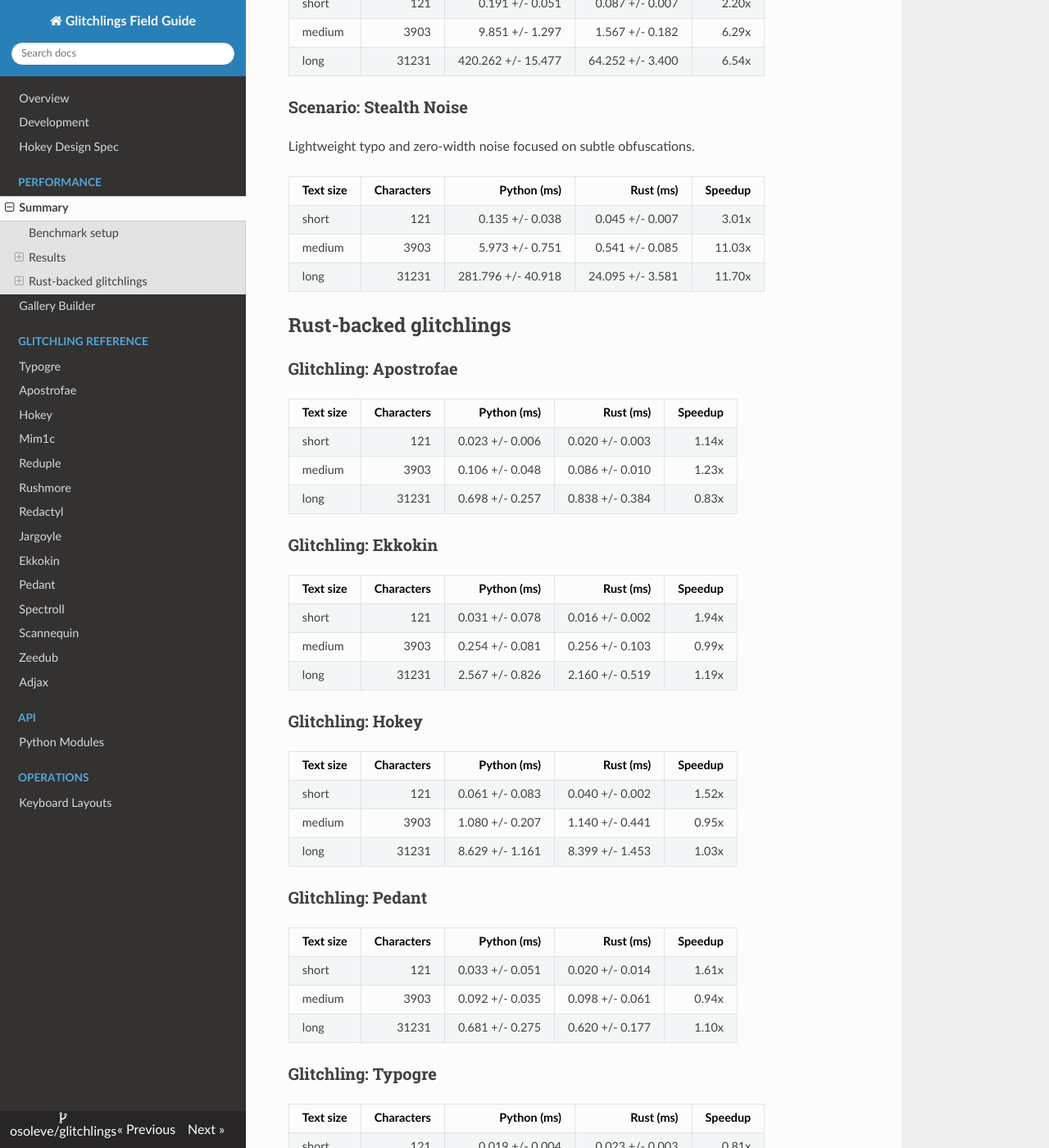
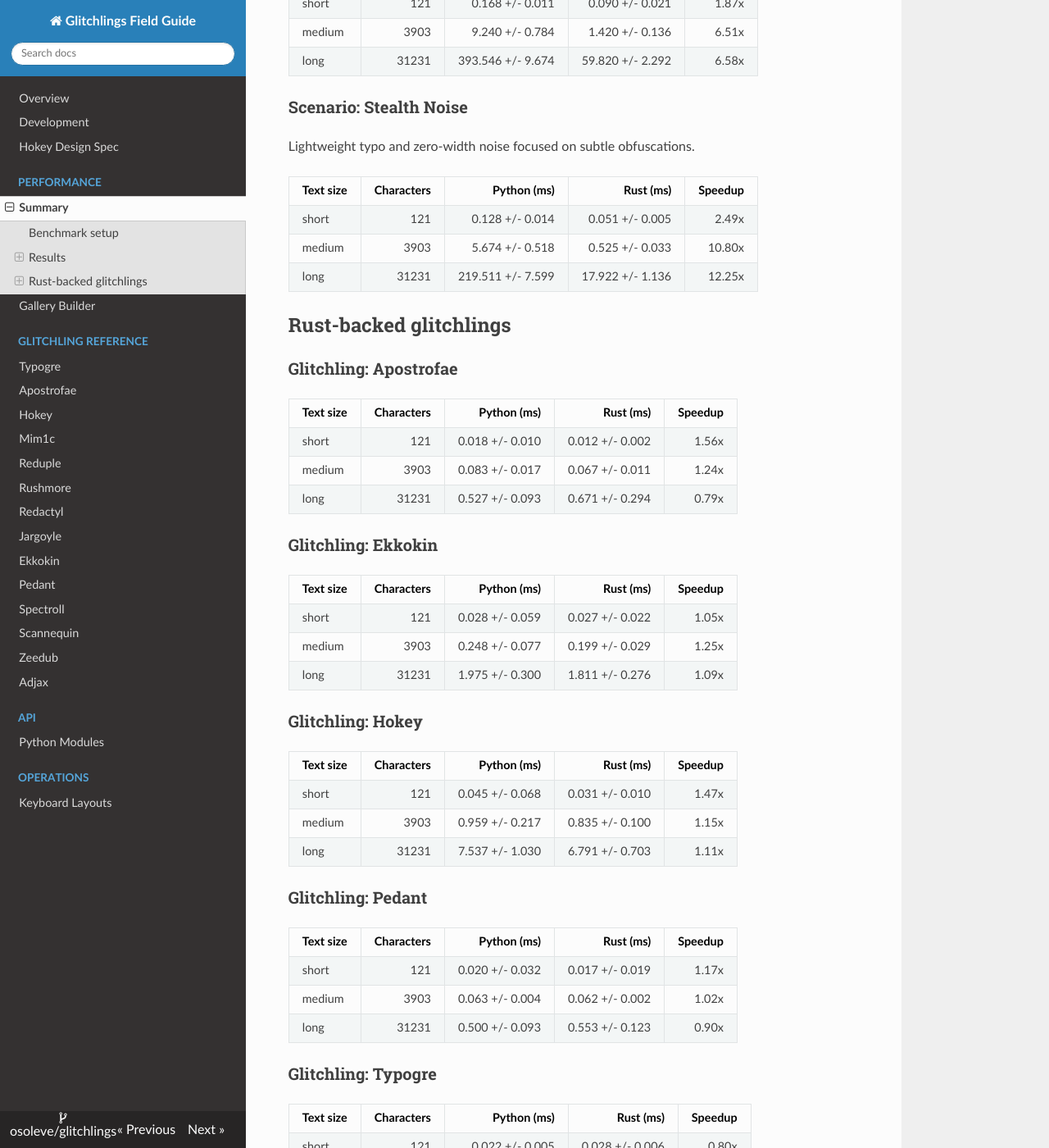
Before and after one commit to osoleve/glitchlings, an MkDocs documentation site: the page built from docs/performance-comparison.md, in a window 1280 px wide and 1400 px high, scrolled down 1210 px. Shown: the whole window at 82% size. Built offline with MkDocs 1.6.1, drawn with Linux system fonts in a browser that asks for light colours; nearby versions of some CDN libraries; some of the changed text lies outside the part shown.

Commit message:
Rushmore: iterate using runtime config.modes; refresh perf report and add investigation bead
- Use Rushmore runtime config.modes (instead of RushmoreMode.execution_order()) so the Python path honors configured mode order.
- Refresh docs/performance-comparison.md (timestamp and benchmark numbers).
- Add .beads entry documenting investigation of Rust fast-path performance for Apostrofae/Ekkokin/Pedant/Hokey.

```diff
--- a/docs/performance-comparison.md
+++ b/docs/performance-comparison.md
@@ -18,9 +18,9 @@
 
 | Text size | Characters | Python (ms) | Rust (ms) | Speedup |
 | --- | ---: | ---: | ---: | ---: |
-| short | 121 | 0.198 +/- 0.081 | 0.105 +/- 0.068 | 1.89x |
-| medium | 3903 | 6.891 +/- 1.021 | 1.117 +/- 0.197 | 6.17x |
-| long | 31231 | 236.382 +/- 11.609 | 36.639 +/- 3.260 | 6.45x |
+| short | 121 | 0.224 +/- 0.070 | 0.104 +/- 0.073 | 2.15x |
+| medium | 3903 | 7.415 +/- 0.982 | 1.165 +/- 0.164 | 6.36x |
+| long | 31231 | 247.366 +/- 8.422 | 35.961 +/- 1.986 | 6.88x |
 
 ### Scenario: Shuffle Mix
 
@@ -28,9 +28,9 @@
 
 | Text size | Characters | Python (ms) | Rust (ms) | Speedup |
 | --- | ---: | ---: | ---: | ---: |
-| short | 121 | 0.240 +/- 0.039 | 0.108 +/- 0.038 | 2.23x |
-| medium | 3903 | 9.000 +/- 1.214 | 1.236 +/- 0.098 | 7.28x |
-| long | 31231 | 269.072 +/- 8.657 | 39.345 +/- 2.463 | 6.84x |
+| short | 121 | 0.269 +/- 0.026 | 0.106 +/- 0.021 | 2.53x |
+| medium | 3903 | 8.661 +/- 0.993 | 1.215 +/- 0.101 | 7.13x |
+| long | 31231 | 259.956 +/- 5.809 | 38.612 +/- 2.207 | 6.73x |
 
 ### Scenario: Aggressive Cleanup
 
@@ -38,9 +38,9 @@
 
 | Text size | Characters | Python (ms) | Rust (ms) | Speedup |
 | --- | ---: | ---: | ---: | ---: |
-| short | 121 | 0.191 +/- 0.051 | 0.087 +/- 0.007 | 2.20x |
-| medium | 3903 | 9.851 +/- 1.297 | 1.567 +/- 0.182 | 6.29x |
-| long | 31231 | 420.262 +/- 15.477 | 64.252 +/- 3.400 | 6.54x |
+| short | 121 | 0.168 +/- 0.011 | 0.090 +/- 0.021 | 1.87x |
+| medium | 3903 | 9.240 +/- 0.784 | 1.420 +/- 0.136 | 6.51x |
+| long | 31231 | 393.546 +/- 9.674 | 59.820 +/- 2.292 | 6.58x |
 
 ### Scenario: Stealth Noise
 
@@ -48,9 +48,9 @@
 
 | Text size | Characters | Python (ms) | Rust (ms) | Speedup |
 | --- | ---: | ---: | ---: | ---: |
-| short | 121 | 0.135 +/- 0.038 | 0.045 +/- 0.007 | 3.01x |
-| medium | 3903 | 5.973 +/- 0.751 | 0.541 +/- 0.085 | 11.03x |
-| long | 31231 | 281.796 +/- 40.918 | 24.095 +/- 3.581 | 11.70x |
+| short | 121 | 0.128 +/- 0.014 | 0.051 +/- 0.005 | 2.49x |
+| medium | 3903 | 5.674 +/- 0.518 | 0.525 +/- 0.033 | 10.80x |
+| long | 31231 | 219.511 +/- 7.599 | 17.922 +/- 1.136 | 12.25x |
 
 ## Rust-backed glitchlings
 
@@ -58,86 +58,86 @@
 
 | Text size | Characters | Python (ms) | Rust (ms) | Speedup |
 | --- | ---: | ---: | ---: | ---: |
-| short | 121 | 0.023 +/- 0.006 | 0.020 +/- 0.003 | 1.14x |
-| medium | 3903 | 0.106 +/- 0.048 | 0.086 +/- 0.010 | 1.23x |
-| long | 31231 | 0.698 +/- 0.257 | 0.838 +/- 0.384 | 0.83x |
+| short | 121 | 0.018 +/- 0.010 | 0.012 +/- 0.002 | 1.56x |
+| medium | 3903 | 0.083 +/- 0.017 | 0.067 +/- 0.011 | 1.24x |
+| long | 31231 | 0.527 +/- 0.093 | 0.671 +/- 0.294 | 0.79x |
 
 ### Glitchling: Ekkokin
 
 | Text size | Characters | Python (ms) | Rust (ms) | Speedup |
 | --- | ---: | ---: | ---: | ---: |
-| short | 121 | 0.031 +/- 0.078 | 0.016 +/- 0.002 | 1.94x |
-| medium | 3903 | 0.254 +/- 0.081 | 0.256 +/- 0.103 | 0.99x |
-| long | 31231 | 2.567 +/- 0.826 | 2.160 +/- 0.519 | 1.19x |
+| short | 121 | 0.028 +/- 0.059 | 0.027 +/- 0.022 | 1.05x |
+| medium | 3903 | 0.248 +/- 0.077 | 0.199 +/- 0.029 | 1.25x |
+| long | 31231 | 1.975 +/- 0.300 | 1.811 +/- 0.276 | 1.09x |
 
 ### Glitchling: Hokey
 
 | Text size | Characters | Python (ms) | Rust (ms) | Speedup |
 | --- | ---: | ---: | ---: | ---: |
-| short | 121 | 0.061 +/- 0.083 | 0.040 +/- 0.002 | 1.52x |
-| medium | 3903 | 1.080 +/- 0.207 | 1.140 +/- 0.441 | 0.95x |
-| long | 31231 | 8.629 +/- 1.161 | 8.399 +/- 1.453 | 1.03x |
+| short | 121 | 0.045 +/- 0.068 | 0.031 +/- 0.010 | 1.47x |
+| medium | 3903 | 0.959 +/- 0.217 | 0.835 +/- 0.100 | 1.15x |
+| long | 31231 | 7.537 +/- 1.030 | 6.791 +/- 0.703 | 1.11x |
 
 ### Glitchling: Pedant
 
 | Text size | Characters | Python (ms) | Rust (ms) | Speedup |
 | --- | ---: | ---: | ---: | ---: |
-| short | 121 | 0.033 +/- 0.051 | 0.020 +/- 0.014 | 1.61x |
-| medium | 3903 | 0.092 +/- 0.035 | 0.098 +/- 0.061 | 0.94x |
-| long | 31231 | 0.681 +/- 0.275 | 0.620 +/- 0.177 | 1.10x |
+| short | 121 | 0.020 +/- 0.032 | 0.017 +/- 0.019 | 1.17x |
+| medium | 3903 | 0.063 +/- 0.004 | 0.062 +/- 0.002 | 1.02x |
+| long | 31231 | 0.500 +/- 0.093 | 0.553 +/- 0.123 | 0.90x |
 
 ### Glitchling: Typogre
 
 | Text size | Characters | Python (ms) | Rust (ms) | Speedup |
 | --- | ---: | ---: | ---: | ---: |
-| short | 121 | 0.019 +/- 0.004 | 0.023 +/- 0.003 | 0.81x |
-| medium | 3903 | 3.163 +/- 0.599 | 0.295 +/- 0.027 | 10.71x |
-| long | 31231 | 191.115 +/- 19.468 | 11.468 +/- 1.644 | 16.66x |
+| short | 121 | 0.022 +/- 0.005 | 0.028 +/- 0.006 | 0.80x |
+| medium | 3903 | 2.899 +/- 0.776 | 0.267 +/- 0.053 | 10.85x |
+| long | 31231 | 151.032 +/- 7.265 | 8.702 +/- 0.538 | 17.36x |
 
 ### Glitchling: Redactyl
 
 | Text size | Characters | Python (ms) | Rust (ms) | Speedup |
 | --- | ---: | ---: | ---: | ---: |
-| short | 121 | 0.048 +/- 0.006 | 0.013 +/- 0.002 | 3.76x |
-| medium | 3903 | 1.912 +/- 0.526 | 0.222 +/- 0.066 | 8.60x |
-| long | 31231 | 53.797 +/- 8.679 | 9.615 +/- 1.816 | 5.60x |
+| short | 121 | 0.039 +/- 0.006 | 0.011 +/- 0.002 | 3.52x |
+| medium | 3903 | 1.498 +/- 0.224 | 0.160 +/- 0.017 | 9.34x |
+| long | 31231 | 41.195 +/- 3.077 | 6.863 +/- 0.833 | 6.00x |
 
 ### Glitchling: Zeedub
 
 | Text size | Characters | Python (ms) | Rust (ms) | Speedup |
 | --- | ---: | ---: | ---: | ---: |
-| short | 121 | 0.018 +/- 0.009 | 0.013 +/- 0.003 | 1.44x |
-| medium | 3903 | 0.378 +/- 0.191 | 0.158 +/- 0.068 | 2.40x |
-| long | 31231 | 4.818 +/- 1.616 | 1.598 +/- 0.712 | 3.01x |
+| short | 121 | 0.020 +/- 0.005 | 0.014 +/- 0.002 | 1.44x |
+| medium | 3903 | 0.336 +/- 0.083 | 0.133 +/- 0.018 | 2.53x |
+| long | 31231 | 3.773 +/- 0.806 | 1.195 +/- 0.315 | 3.16x |
 
 ### Glitchling: Scannequin
 
 | Text size | Characters | Python (ms) | Rust (ms) | Speedup |
 | --- | ---: | ---: | ---: | ---: |
-| short | 121 | 0.037 +/- 0.013 | 0.018 +/- 0.009 | 2.03x |
-| medium | 3903 | 0.544 +/- 0.162 | 0.231 +/- 0.088 | 2.35x |
-| long | 31231 | 6.485 +/- 2.007 | 1.850 +/- 0.576 | 3.51x |
+| short | 121 | 0.033 +/- 0.010 | 0.011 +/- 0.003 | 3.03x |
+| medium | 3903 | 0.444 +/- 0.089 | 0.199 +/- 0.068 | 2.24x |
+| long | 31231 | 5.366 +/- 1.628 | 1.531 +/- 0.403 | 3.51x |
 
 ### Glitchling: Rushmore
 
 | Text size | Characters | Python (ms) | Rust (ms) | Speedup |
 | --- | ---: | ---: | ---: | ---: |
-| short | 121 | 0.045 +/- 0.016 | 0.013 +/- 0.002 | 3.46x |
-| medium | 3903 | 1.747 +/- 0.765 | 0.290 +/- 0.117 | 6.02x |
-| long | 31231 | 13.825 +/- 2.616 | 4.091 +/- 1.018 | 3.38x |
+| short | 121 | 0.039 +/- 0.006 | 0.010 +/- 0.002 | 4.08x |
+| medium | 3903 | 1.581 +/- 0.644 | 0.212 +/- 0.036 | 7.46x |
+| long | 31231 | 12.396 +/- 2.235 | 3.053 +/- 0.547 | 4.06x |
 
 ### Glitchling: Adjax
 
 | Text size | Characters | Python (ms) | Rust (ms) | Speedup |
 | --- | ---: | ---: | ---: | ---: |
-| short | 121 | 0.045 +/- 0.004 | 0.014 +/- 0.001 | 3.26x |
-| medium | 3903 | 1.451 +/- 0.454 | 0.232 +/- 0.121 | 6.26x |
-| long | 31231 | 10.233 +/- 2.019 | 1.340 +/- 0.420 | 7.63x |
+| short | 121 | 0.047 +/- 0.006 | 0.014 +/- 0.003 | 3.36x |
+| medium | 3903 | 1.047 +/- 0.149 | 0.135 +/- 0.017 | 7.77x |
+| long | 31231 | 8.570 +/- 1.492 | 1.132 +/- 0.155 | 7.57x |
 
 ### Glitchling: Reduple
 
 | Text size | Characters | Python (ms) | Rust (ms) | Speedup |
 | --- | ---: | ---: | ---: | ---: |
-| short | 121 | 0.082 +/- 0.059 | 0.010 +/- 0.003 | 7.89x |
-| medium | 3903 | 1.629 +/- 0.504 | 0.161 +/- 0.021 | 10.10x |
-| long | 31231 | 14.099 +/- 3.042 | 7.082 +/- 1.420 | 1.99x |
+| short | 121 | 0.055 +/- 0.008 | 0.014 +/- 0.003 | 3.94x |
+| medium | 3903 | 1.364 +/- 0.437 | 0.162 +/- 0.008 | 8.43x |
+| long | 31231 | 11.580 +/- 1.567 | 5.463 +/- 0.983 | 2.12x |
```
Also changed, not shown: other parts of docs/performance-comparison.md (+1 -1 lines), 2 other files.
